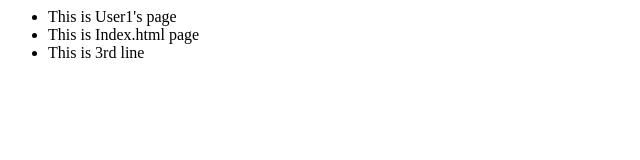
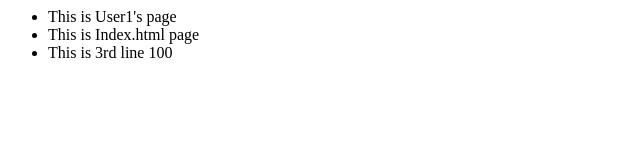
Before and after one commit to NikunjTank/GithubPractice1, a plain HTML site: page Index.html in a window 1280 px wide. Shown: the full height of the page, 0-640 px from the left. Drawn offline with Linux system fonts and the light colour scheme.

Commit message:
Modified Index.html file

```diff
--- a/Index.html
+++ b/Index.html
@@ -5,7 +5,7 @@
         <ul>
             <li>This is User1's page </li>
             <li>This is Index.html page</li>
-            <li>This is 3rd line</li>
+            <li>This is 3rd line 100</li>
         </ul>
     </div>
 </body>
```
